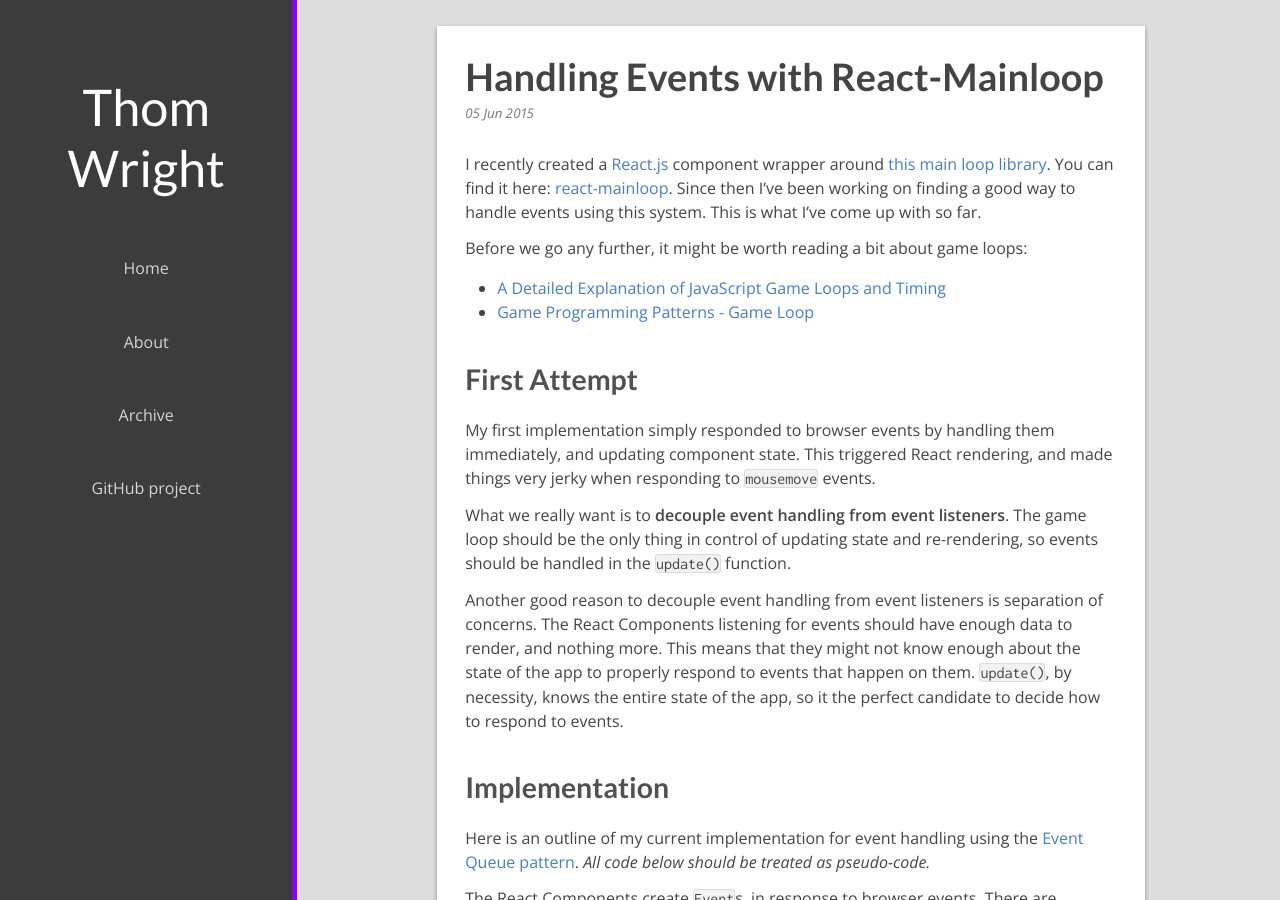
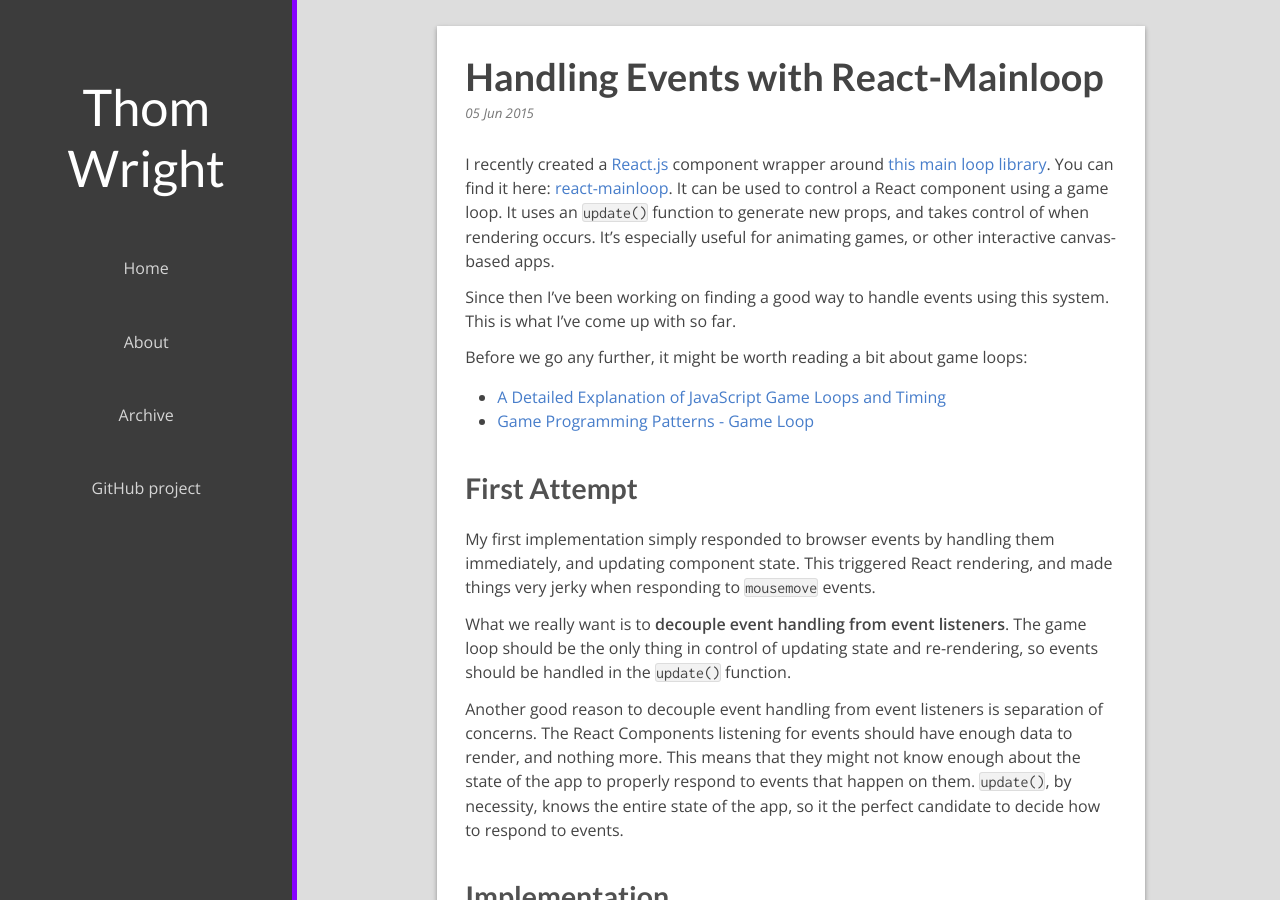
Before and after one commit to ThomWright/ThomWright.github.io, a Jekyll site: the page built from _posts/2015-06-05-handling-events-with-react-mainloop.md, in a window 1280 px wide and 900 px high. Built offline with Jekyll 4.4.1, drawn with Linux system fonts in a browser that asks for light colours; nearby versions of some CDN libraries; Markdown is read by kramdown in place of the engine named in the settings; comment, search, counter and statistics services are not loaded.

Commit message:
Add quick intro to react-mainloop to post

```diff
--- a/_posts/2015-06-05-handling-events-with-react-mainloop.md
+++ b/_posts/2015-06-05-handling-events-with-react-mainloop.md
@@ -3,7 +3,9 @@ layout: post
 title: Handling Events with React-Mainloop
 ---
 
-I recently created a [React.js](https://facebook.github.io/react/) component wrapper around [this main loop library](https://github.com/IceCreamYou/MainLoop.js). You can find it here: [react-mainloop](https://github.com/ThomWright/react-mainloop). Since then I've been working on finding a good way to handle events using this system. This is what I've come up with so far.
+I recently created a [React.js](https://facebook.github.io/react/) component wrapper around [this main loop library](https://github.com/IceCreamYou/MainLoop.js). You can find it here: [react-mainloop](https://github.com/ThomWright/react-mainloop). It can be used to control a React component using a game loop. It uses an `update()` function to generate new props, and takes control of when rendering occurs. It's especially useful for animating games, or other interactive canvas-based apps.
+
+Since then I've been working on finding a good way to handle events using this system. This is what I've come up with so far.
 
 Before we go any further, it might be worth reading a bit about game loops:
 
```
